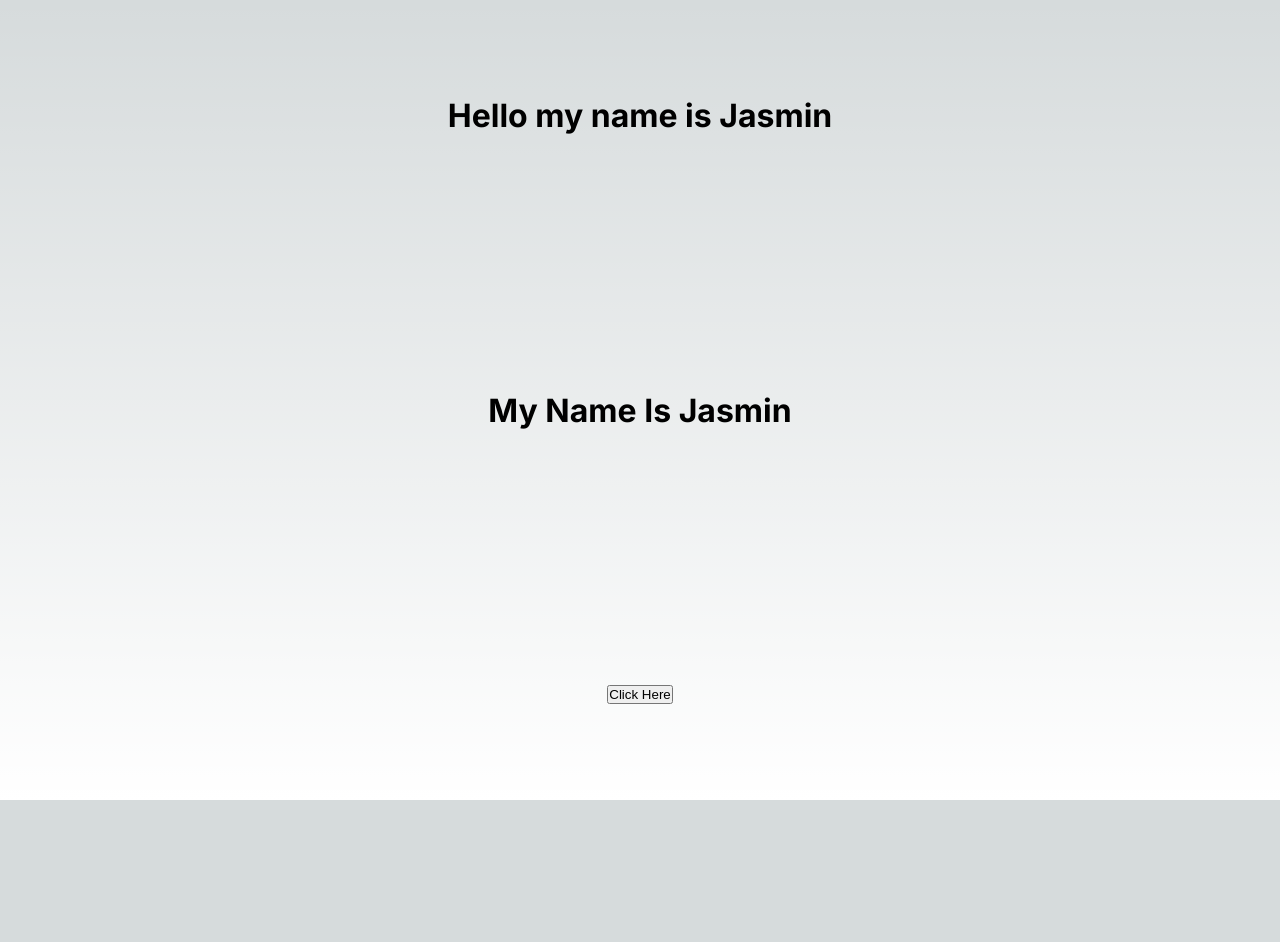
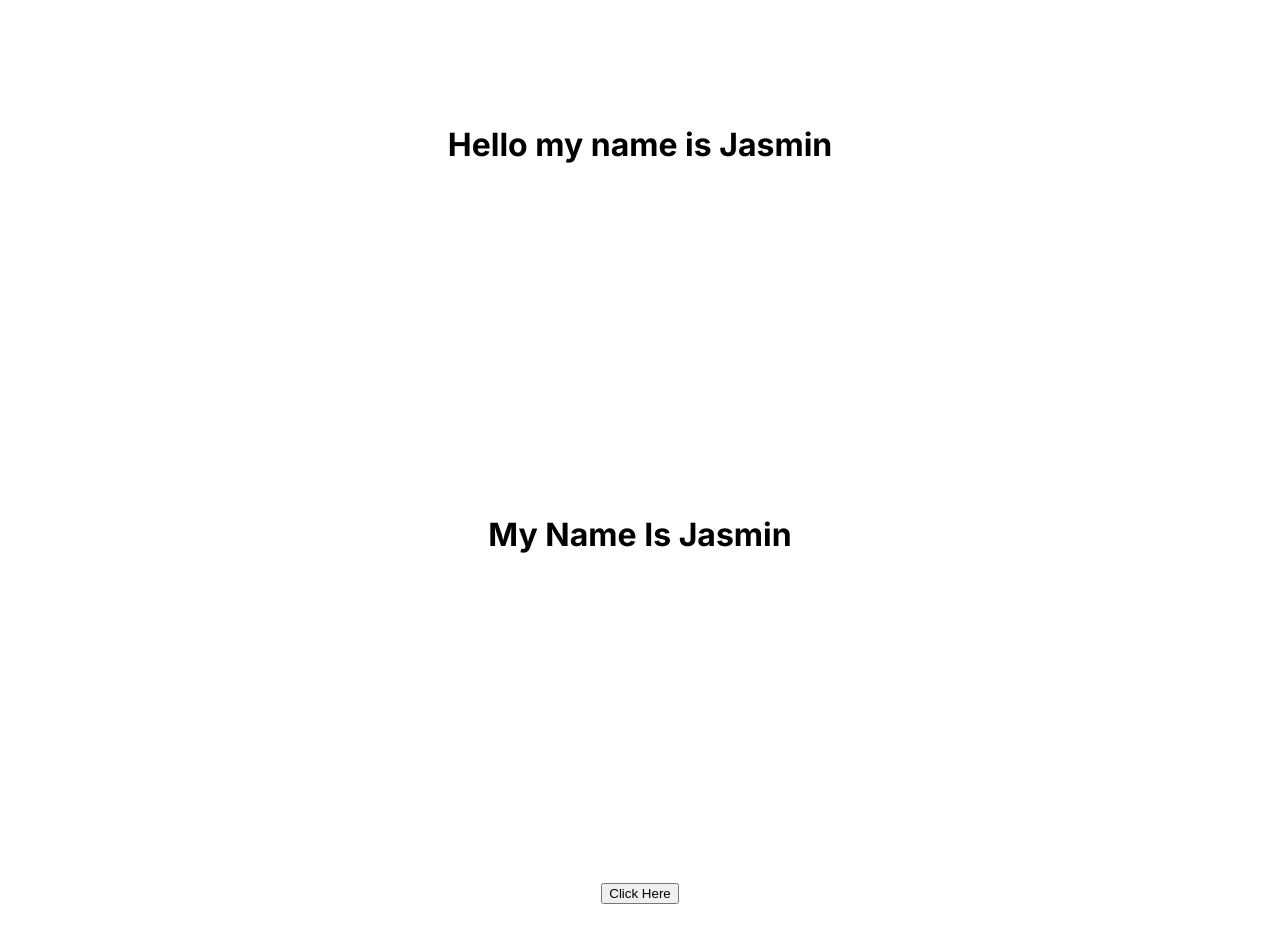
Before and after one commit to Jasmin2208/Nextjs, a Next.js app: page / in a window 1280 px wide. Shown: the top 942 px of the page. Before the commit the page ends 800 px from the top, so only its background shows below. Built offline with nearby package versions, Linux system fonts and the light colour scheme.

Commit message:
Basic Routing | Create new Page in next.js

```diff
--- a/src/app/globals.css
+++ b/src/app/globals.css
@@ -1,4 +1,4 @@
-:root {
+/* :root {
   --max-width: 1100px;
   --border-radius: 12px;
   --font-mono: ui-monospace, Menlo, Monaco, 'Cascadia Mono', 'Segoe UI Mono',
@@ -104,4 +104,4 @@ a {
   html {
     color-scheme: dark;
   }
-}
+} */
```
Also changed, not shown: src/app/about/page.js (added, +9 -0 lines), src/app/login/page.js (added, +9 -0 lines).
